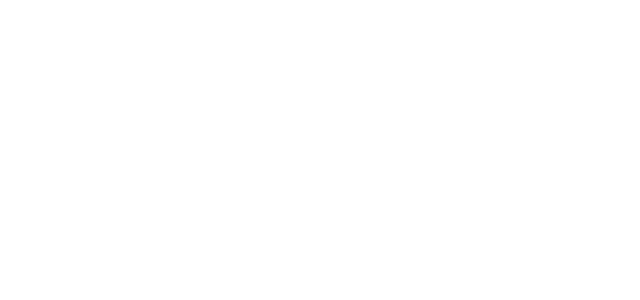
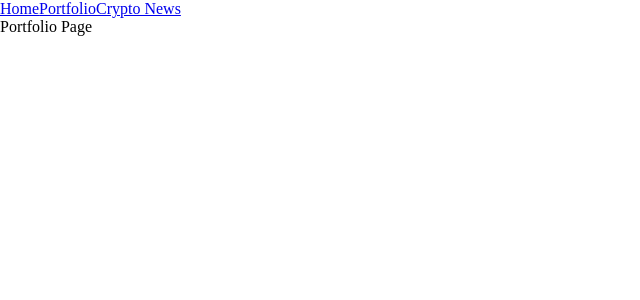
Before and after one commit to carlosmramirez/cryptocoin-dashboard, a JavaScript app: page /portfolio in a window 1280 px wide. Shown: the top 300 px of the page, without its empty margins (0-640 px from the left). Built offline with nearby package versions, Linux system fonts and the light colour scheme; the HTML template or start-up script is replaced by a standard one.

Commit message:
Install dependencies and set up routing

```diff
--- a/package.json
+++ b/package.json
@@ -8,6 +8,8 @@
     "@testing-library/user-event": "^12.8.3",
     "react": "^17.0.2",
     "react-dom": "^17.0.2",
+    "react-google-charts": "^3.0.15",
+    "react-router-dom": "^5.2.0",
     "react-scripts": "4.0.3",
     "web-vitals": "^1.1.2"
   },
--- a/src/App.js
+++ b/src/App.js
@@ -1,10 +1,33 @@
+import {
+  BrowserRouter as Router,
+  Switch,
+  Route,
+  Link,
+} from "react-router-dom";
+
+import Home from './pages/Home.js';
+import Portfolio from './pages/Portfolio.js';
+import News from './pages/News.js';
+
 import './App.css';
 
 function App() {
   return (
-    <div className="App">
+    <Router>
+      <div>
+        <nav>
+          <Link to="/">Home</Link>
+          <Link to="/portfolio">Portfolio</Link>
+          <Link to="/news">Crypto News</Link>
+        </nav>
+        <Switch>
+          <Route exact path='/' component={Home} />
+          <Route exact path='/portfolio' component={Portfolio} />
+          <Route exact path='/news' component={News} />
+        </Switch>
+      </div>
 
-    </div>
+    </Router>
   );
 }
 
--- a/src/pages/Home.js
+++ b/src/pages/Home.js
@@ -0,0 +1,7 @@
+export default function Home() {
+  return (
+    <div>
+      Home Page
+    </div>
+  );
+}
--- a/src/pages/News.js
+++ b/src/pages/News.js
@@ -0,0 +1,7 @@
+export default function News() {
+  return (
+    <div>
+      News Page
+    </div>
+  );
+}
--- a/src/pages/Portfolio.js
+++ b/src/pages/Portfolio.js
@@ -0,0 +1,7 @@
+export default function Portfolio() {
+  return (
+    <div>
+      Portfolio Page
+    </div>
+  );
+}
```
Also changed, not shown: 1 other file (tests, documents, lock files or other folders).
